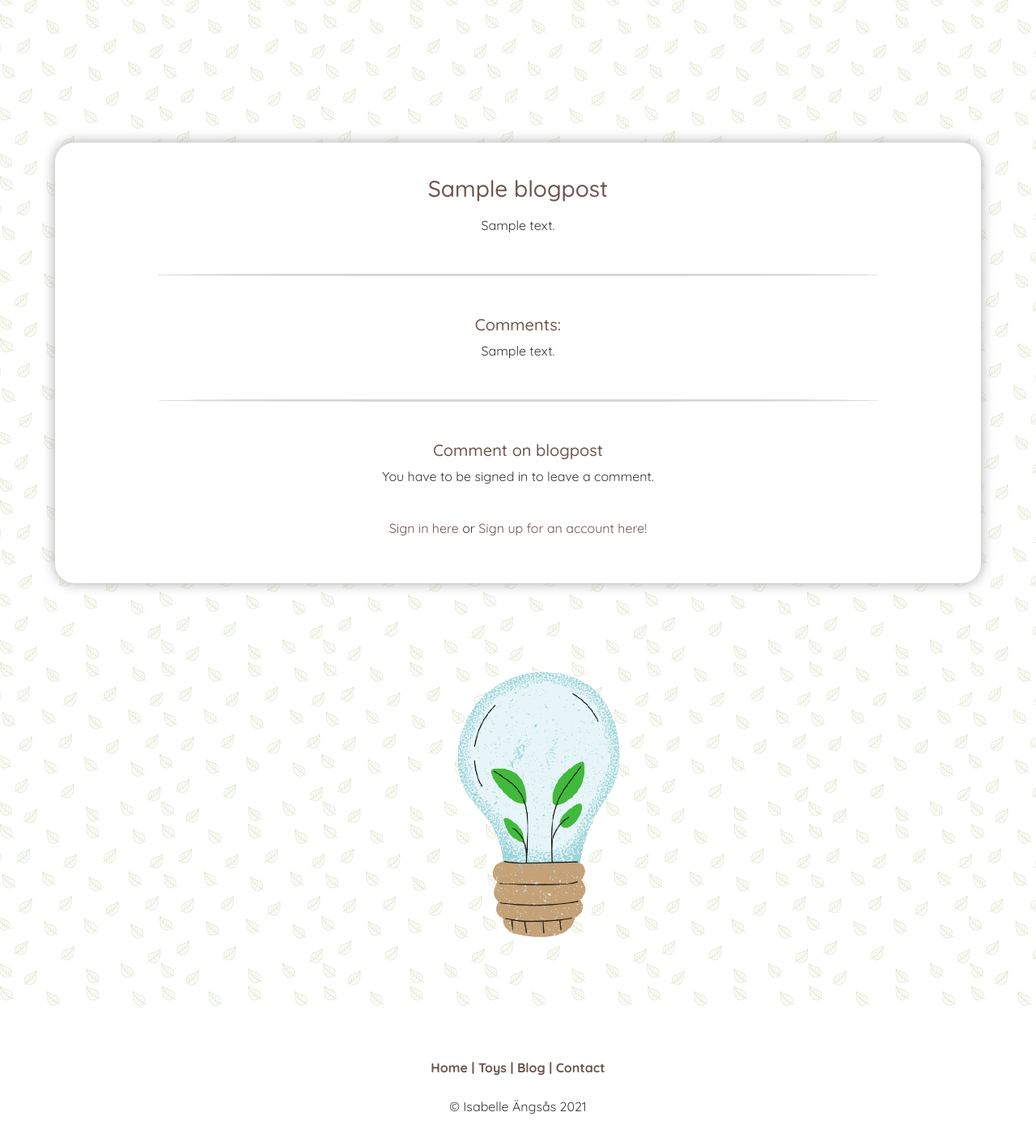
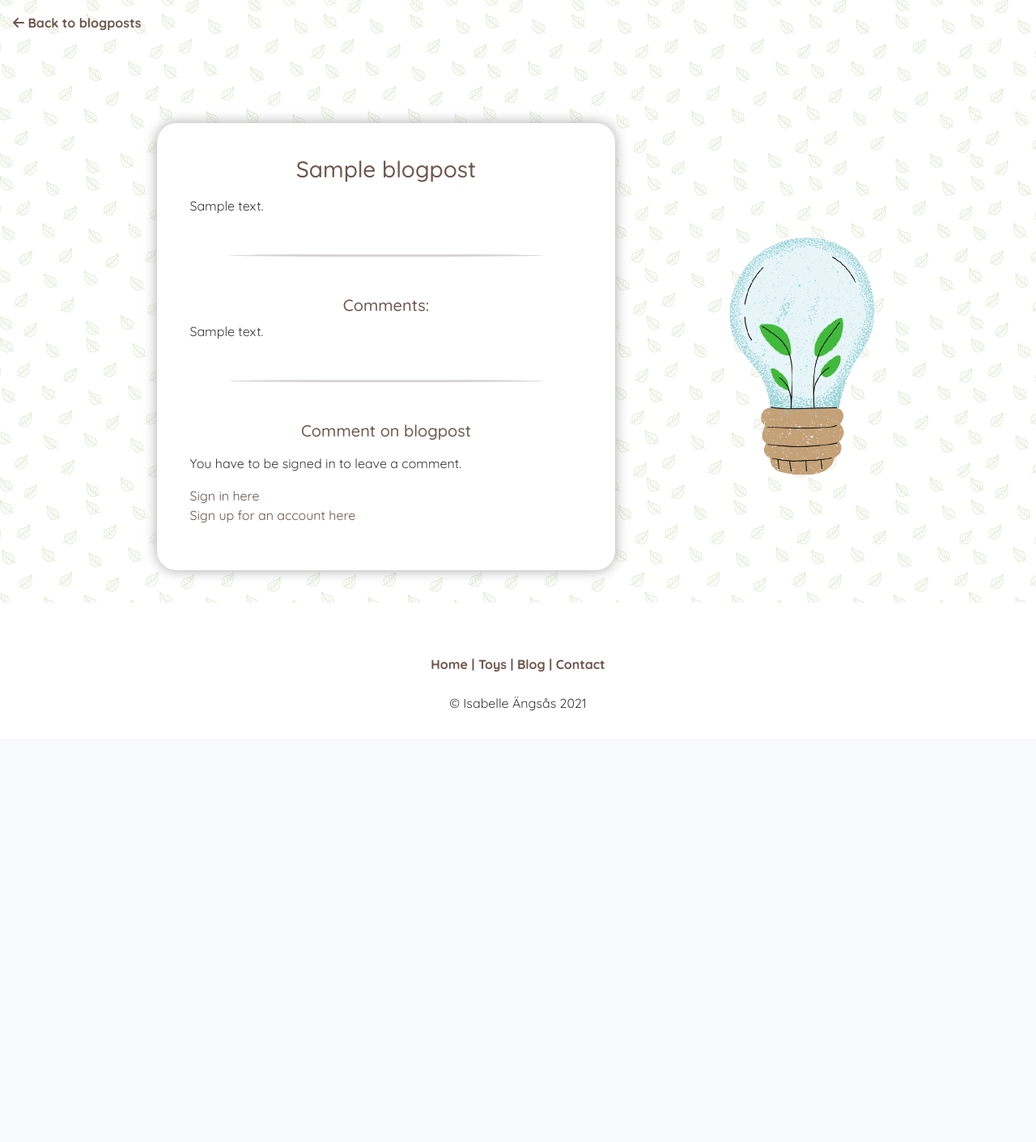
Before and after one commit to mmmangooo/Milestone-Project4, a Django app: page /blog/blog_details/1/ in a window 1280 px wide. Shown: the part 64-1474 px from the top of the page at 81% size. After the commit the page ends 942 px from the top, so only its background shows below. Run offline with Django 3.2, Linux system fonts and the light colour scheme; tables that the repository leaves empty hold one stand-in row (values such as "Sample post"); some libraries are stand-ins or nearby versions.

Commit message:
Adjusted styling on blog details page

```diff
--- a/blog/templates/blog/blog.html
+++ b/blog/templates/blog/blog.html
@@ -34,11 +34,11 @@
         </div>
         <div class="col-12 col-xl-8 my-3 offset-xl-1 mt-3">
 
-            <h4 class=" my-5">Learn more about why sustainable toys are important and which materials to look for, or
-                avoid!
+            <h4 class=" my-5 text-lg-start">Learn more about why sustainable toys are important and which materials to look for, or
+                avoid
             </h4>
             {% for blogpost in blogposts %}
-            <div class="square-card my-3">
+            <div class="card-blog my-5">
 
                 <h5>{{ blogpost.title }}</h5>
                 <p>{{ blogpost.content }}</p>
--- a/blog/templates/blog/blog_details.html
+++ b/blog/templates/blog/blog_details.html
@@ -4,36 +4,38 @@
 
 {% block content %}
 
-
-<div class="container-fluid bg-leaves">
+<a class="float-start ms-3 mt-3" href="{% url 'blog' %}"><span class="icon"><i class="fas fa-arrow-left"> </i></span> <strong> Back to blogposts</strong></a>
+<div class="container-fluid page-wrapper bg-leaves">
 
 
-    <div class="row mt-5 px-3 justify-content-center align-items-center">
 
-        <div class="col-12 col-lg-5 my-5 site-form px-3">
+    <div class="row align-items-center justify-content-center">
+
+        <div class="col-12 col-lg-7 col-xl-6 my-2">
+            <div class="site-form mx-auto text-start">
 
             <!-- Showing blogpost with comments, if there are any, and with a form to fill in to
         leave a comment, if the user is logged in -->
 
-            <h3 class="mb-3">{{ blogpost.title }}</h3>
+            <h3 class="mb-3 text-center">{{ blogpost.title }}</h3>
 
 
-            <p>{{ blogpost.content }}
+            <p class="mt-3">{{ blogpost.content }}
             </p>
             <hr>
 
-            <h5>Comments:</h5>
+            <h5 class="text-center">Comments:</h5>
             {% if blogpost.comments %}
             {% for comment in comments %}
-            <p>{{ comment.content }} </p>
+            <p>{{ comment }} </p>
             {% endfor %}
             {% else %} <p>This blog post has no comments yet.</p>
             {% endif %}
             <hr>
 
-            <h5 class="blog-comment-header">Comment on blogpost</h5>
+            <h5 class="text-center mb-3">Comment on blogpost</h5>
             {% if user.is_authenticated %}
-            <form method="POST" class="mx-auto">
+            <form method="POST" class="mx-auto text-center">
                 {{ comment_form | crispy }}
                 {% csrf_token %}
 
@@ -45,17 +47,17 @@
 
             <!-- Links to login and signup pages, shown if user is not logged in -->
 
-            <p>You have to be signed in to leave a comment. </p><br>
-            <p> <a href="{% url 'account_login' %} ">Sign in here</a> or
-                <a href="{% url 'account_signup' %} ">Sign up for an account here!</a>
+            <p>You have to be signed in to leave a comment. </p>
+            <p> <a href="{% url 'account_login' %} ">Sign in here</a> <br>
+                <a href="{% url 'account_signup' %} ">Sign up for an account here</a>
             </p>
             {% endif %}
-
+        </div>
         </div>
 
         <!-- Decorative image -->
-        <div class="col d-none d-lg-block col-lg-5">
-            <img class="ms-5 mt-5 w-50" src="{{ MEDIA_URL }}bulb.png"
+        <div class="col d-none d-lg-block col-lg-4 col-xl-3">
+            <img class="ms-5 mt-3 w-75 mx-auto" src="{{ MEDIA_URL }}bulb.png"
                 alt="Lightbulb with small plants growing inside it. The bulb's base is a reed basket">
         </div>
     </div>
--- a/blog/views.py
+++ b/blog/views.py
@@ -47,7 +47,7 @@ def blog_details(request, blogpost_id):
     comments = blogpost.comments.all().order_by('-posted_date')
     new_comment = None
     comment_form = BlogCommentForm()
-
+    print(comments)
     # Code handling posting a comment, or rendering an error message if
     # the attempted post does not succeed
     if request.method == 'POST':
--- a/home/templates/home/index.html
+++ b/home/templates/home/index.html
@@ -112,9 +112,9 @@
 <div class="d-md-none">
     <h4><a class="index-link-toys" href="{% url 'toys' %}">See All Toys</a></h4>
 
-    <h4> <a class="index-link-blog" href="{% url 'blog' %}">See All Blog Posts
+    <h4><a class="index-link-blog" href="{% url 'blog' %}">See All Blog Posts
 
-        </a> </h4>
+        </a></h4>
 </div>
 
 <!-- Container with decorative image, and links to all toys and all blogposts pages, beside the sections's content on medium screens and up
--- a/static/css/base.css
+++ b/static/css/base.css
@@ -55,7 +55,7 @@ p {
 .page-wrapper {
     padding-top: 4rem;
     width: 100%;
-   margin-bottom: 8rem;
+    padding-bottom: 6rem;
 }
 
 .site-form {
@@ -227,6 +227,7 @@ filter: drop-shadow(0.1rem 0.1rem 0.2rem #a19e9e);
 .index-link-blog {
     font-size: .95rem;
     color: #6d6b6b;
+    font-weight: bold;
 }
 
 .index-link-toys {
@@ -506,20 +507,18 @@ filter: drop-shadow(0.1rem 0.1rem 0.2rem #a19e9e);
     }
   }
 
-
-/* ----------------- Add/edit/delete toys and blog */
-
-.add-edit-card{
-    border: .05rem solid #8a8888;
-    border-radius: 1.5rem;
-    filter: drop-shadow(0.1rem 0.2rem 0.4rem #46454533);
-    box-shadow: 0.2rem 0.4rem 1.5rem #46454533;
-}
-
 /*------------------ Blog */
 
 .blog-img {
     width: 50%;
+}
+
+.card-blog {
+    padding: 2rem 2rem;
+    border: .02rem solid #6D564D;
+    border-radius: .2rem;
+    box-shadow: .08rem .08rem .12rem .12rem #a08d86;
+    position: relative;
 }
 
 .edit-blogpost-link {
```
